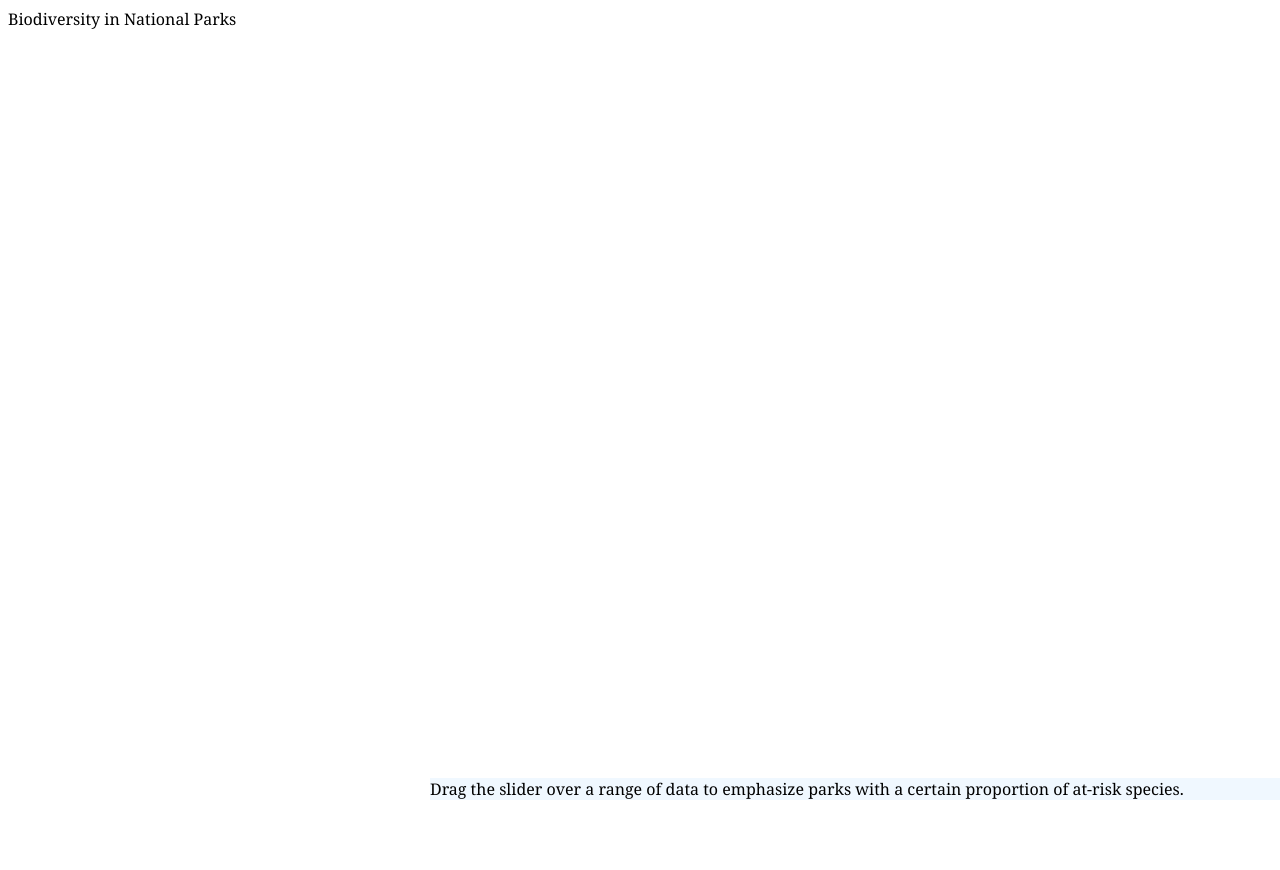
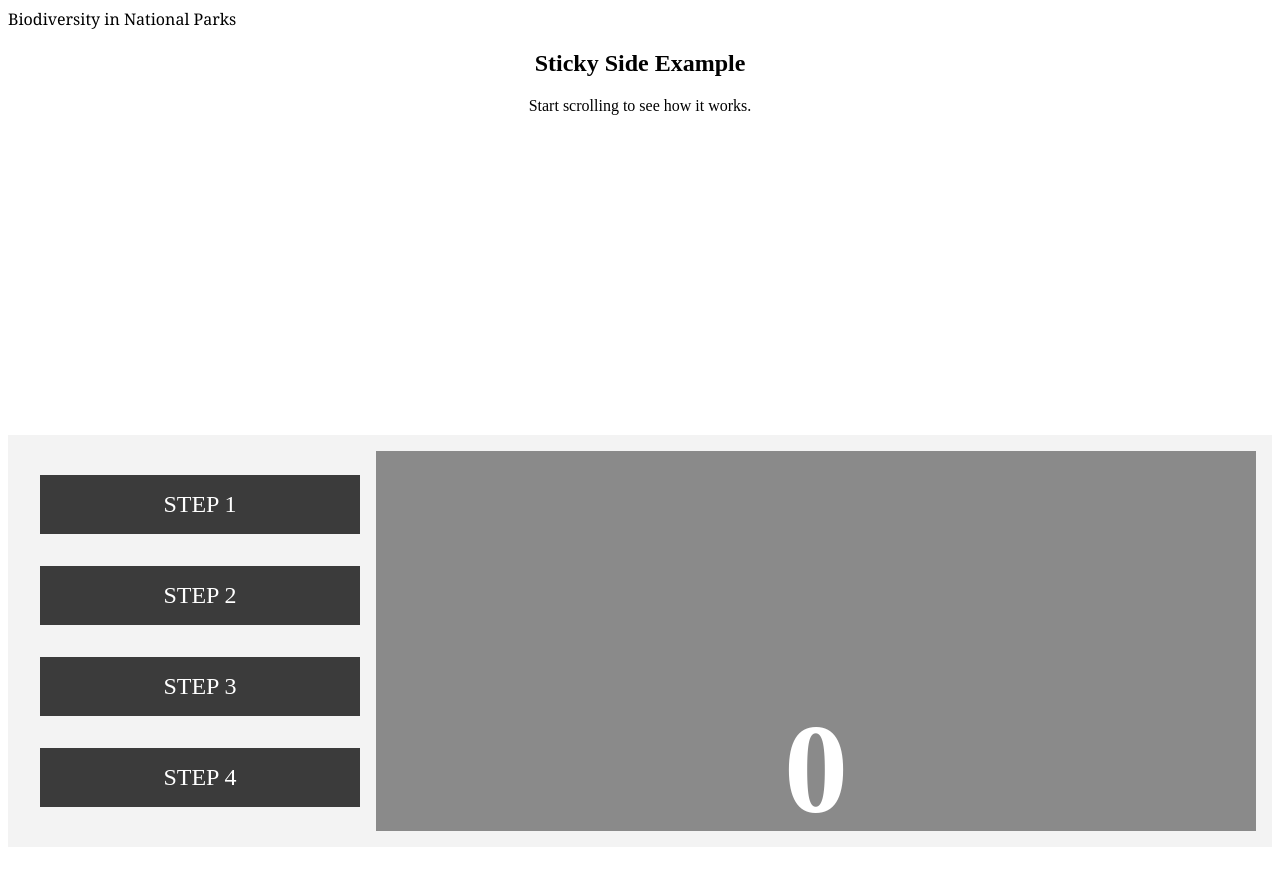
Before and after one commit to kathrynrbernard/nps-biodiversity, a website with bundled scripts: page index.html in a window 1280 px wide. Before the commit the page ends 800 px from the top, so only its background shows below. Built offline with nearby package versions, Linux system fonts and the light colour scheme; files whose address does not match are found by name.

Commit message:
Basic setup with scrollama

```diff
--- a/css/style.css
+++ b/css/style.css
@@ -1,7 +1,124 @@
-.visible, .invisible {
-    opacity: 0.0;
-    transition: opacity 0.5s ease;
+/* #scroll {
+    position: relative;
   }
-  .visible {
-    opacity: 1.0;
+
+  .scroll__graphic {
+    position: absolute;
+    top: 0;
+    left: 0;
+    bottom: auto;
+    width: 100%;
+    -webkit-transform: translate3d(0, 0, 0);
+    -moz-transform: translate3d(0, 0, 0);
+    transform: translate3d(0, 0, 0);
   }
+
+  .scroll__graphic.is-fixed {
+    position: fixed;
+  }
+
+  .scroll__graphic.is-bottom {
+    bottom: 0;
+    top: auto;
+  }
+
+  .scroll__graphic .chart {
+    position: absolute;
+    right: 1rem;
+    top: 50%;
+    -moz-transform: translateY(-50%);
+    -webkit-transform: translateY(-50%);
+    transform: translateY(-50%);
+  }
+
+  .scroll__text {
+    padding: 0 1rem;
+    max-width: 30rem;
+  }
+
+  .step {
+    opacity: 0;
+    padding: 1rem;
+  }
+
+  .step.is-active {
+    opacity: 1;
+  } */
+
+  #intro {
+    max-width: 40rem;
+    margin: 1rem auto;
+    text-align: center;
+    margin-bottom: 320px;
+  }
+
+  #outro {
+    height: 640px;
+  }
+  #scroll {
+    position: relative;
+    display: -webkit-box;
+    display: -ms-flexbox;
+    display: flex;
+    background-color: #f3f3f3;
+    padding: 1rem;
+}
+
+#scroll>* {
+    -webkit-box-flex: 1;
+    -ms-flex: 1;
+    flex: 1;
+}
+
+article {
+    position: relative;
+    padding: 0 1rem;
+    max-width: 20rem;
+}
+
+figure {
+    position: -webkit-sticky;
+    position: sticky;
+    width: 100%;
+    margin: 0;
+    -webkit-transform: translate3d(0, 0, 0);
+    -moz-transform: translate3d(0, 0, 0);
+    transform: translate3d(0, 0, 0);
+    background-color: #8a8a8a;
+    z-index: 0;
+}
+
+figure p {
+    text-align: center;
+    padding: 1rem;
+    position: absolute;
+    top: 50%;
+    left: 50%;
+    -moz-transform: translate(-50%, -50%);
+    -webkit-transform: translate(-50%, -50%);
+    transform: translate(-50%, -50%);
+    font-size: 8rem;
+    font-weight: 900;
+    color: #fff;
+}
+
+.step {
+    margin: 0 auto 2rem auto;
+    background-color: #3b3b3b;
+    color: #fff;
+}
+
+.step:last-child {
+    margin-bottom: 0;
+}
+
+.step.is-active {
+    background-color: goldenrod;
+    color: #3b3b3b;
+}
+
+.step p {
+    text-align: center;
+    padding: 1rem;
+    font-size: 1.5rem;
+}
--- a/index.html
+++ b/index.html
@@ -21,38 +21,56 @@
   <body>
     <!-- jquery library -->
     <script src="https://ajax.googleapis.com/ajax/libs/jquery/3.7.1/jquery.min.js"></script>
+    <!-- leaflet -->
+    <script src="/node_modules/leaflet/dist/leaflet-src.js"></script>
+    <!-- d3 -->
     <script src="/node_modules/d3/dist/d3.js" charset="utf-8"></script>
+    <!-- Pings for map -->
     <script
       src="/node_modules/d3-hexbin/build/d3-hexbin.js"
       charset="utf-8"
     ></script>
-    <script src="/node_modules/leaflet/dist/leaflet-src.js"></script>
     <script src="leaflet-d3.js" charset="utf-8"></script>
+    <!-- Scrollytelling -->
+    <script src="/node_modules/scrollama/build/scrollama.js"></script>
 
-    <script src="js/app.js" type="module" async></script>
+    <!-- <script src="js/app.js" type="module" async></script> -->
+    <script src="js/scroll.js" type="module" async></script>
 
     <!-- Page Title -->
     <div style="font-family: Georgia, 'Times New Roman', Times, serif">
       Biodiversity in National Parks
     </div>
 
-    <!-- Map -->
-    <div id="app" style="margin-top: 50px"></div>
+    <!-- Scrollytelling setup -->
+    <main>
+      <section id="intro">
+        <h1 class="intro__hed">Sticky Side Example</h1>
+        <p class="intro__dek">Start scrolling to see how it works.</p>
+      </section>
 
-    <!-- Range Slider -->
-    <div
-      class="slider"
-      style="
-        position: fixed;
-        bottom: 0;
-        right: 0;
-        width: 850px;
-        background-color: aliceblue;
-        font-family: Georgia, 'Times New Roman', Times, serif;
-      "
-    >
-      Drag the slider over a range of data to emphasize parks with a certain
-      proportion of at-risk species.
-    </div>
+      <section id="scroll">
+        <article>
+          <div class="step" data-step="1">
+            <p>STEP 1</p>
+          </div>
+          <div class="step" data-step="2">
+            <p>STEP 2</p>
+          </div>
+          <div class="step" data-step="3">
+            <p>STEP 3</p>
+          </div>
+          <div class="step" data-step="4">
+            <p>STEP 4</p>
+          </div>
+        </article>
+
+        <figure>
+          <p>0</p>
+        </figure>
+      </section>
+
+      <section id="outro"></section>
+    </main>
   </body>
 </html>
--- /dev/null
+++ b/js/scroll.js
@@ -0,0 +1,59 @@
+// using d3 for convenience
+var main = d3.select("main");
+var scrolly = main.select("#scroll");
+var figure = scrolly.select("figure");
+var article = scrolly.select("article");
+var step = article.selectAll(".step");
+
+// initialize the scrollama
+var scroller = scrollama();
+
+// generic window resize listener event
+function handleResize() {
+  // 1. update height of step elements
+  var stepH = Math.floor(window.innerHeight * 0.75);
+  step.style("height", stepH + "px");
+
+  var figureHeight = window.innerHeight / 2;
+  var figureMarginTop = (window.innerHeight - figureHeight) / 2;
+
+  figure
+    .style("height", figureHeight + "px")
+    .style("top", figureMarginTop + "px");
+
+  // 3. tell scrollama to update new element dimensions
+  scroller.resize();
+}
+
+// scrollama event handlers
+function handleStepEnter(response) {
+  console.log(response);
+  // response = { element, direction, index }
+
+  // add color to current step only
+  step.classed("is-active", function (d, i) {
+    return i === response.index;
+  });
+
+  // update graphic based on step
+  figure.select("p").text(response.index + 1);
+}
+
+function init() {
+  // 1. force a resize on load to ensure proper dimensions are sent to scrollama
+  handleResize();
+
+  // 2. setup the scroller passing options
+  // 		this will also initialize trigger observations
+  // 3. bind scrollama event handlers (this can be chained like below)
+  scroller
+    .setup({
+      step: "#scroll article .step",
+      offset: 0.33,
+      debug: false,
+    })
+    .onStepEnter(handleStepEnter);
+}
+
+// kick things off
+init();
--- a/package.json
+++ b/package.json
@@ -20,6 +20,8 @@
     "d3": "^7.8.5",
     "d3-hexbin": "^0.2.2",
     "data-driven-range-slider": "^1.0.1",
-    "leaflet": "^1.9.4"
+    "intersection-observer": "^0.12.2",
+    "leaflet": "^1.9.4",
+    "scrollama": "^3.2.0"
   }
 }
```
Also changed, not shown: 1 other file.
